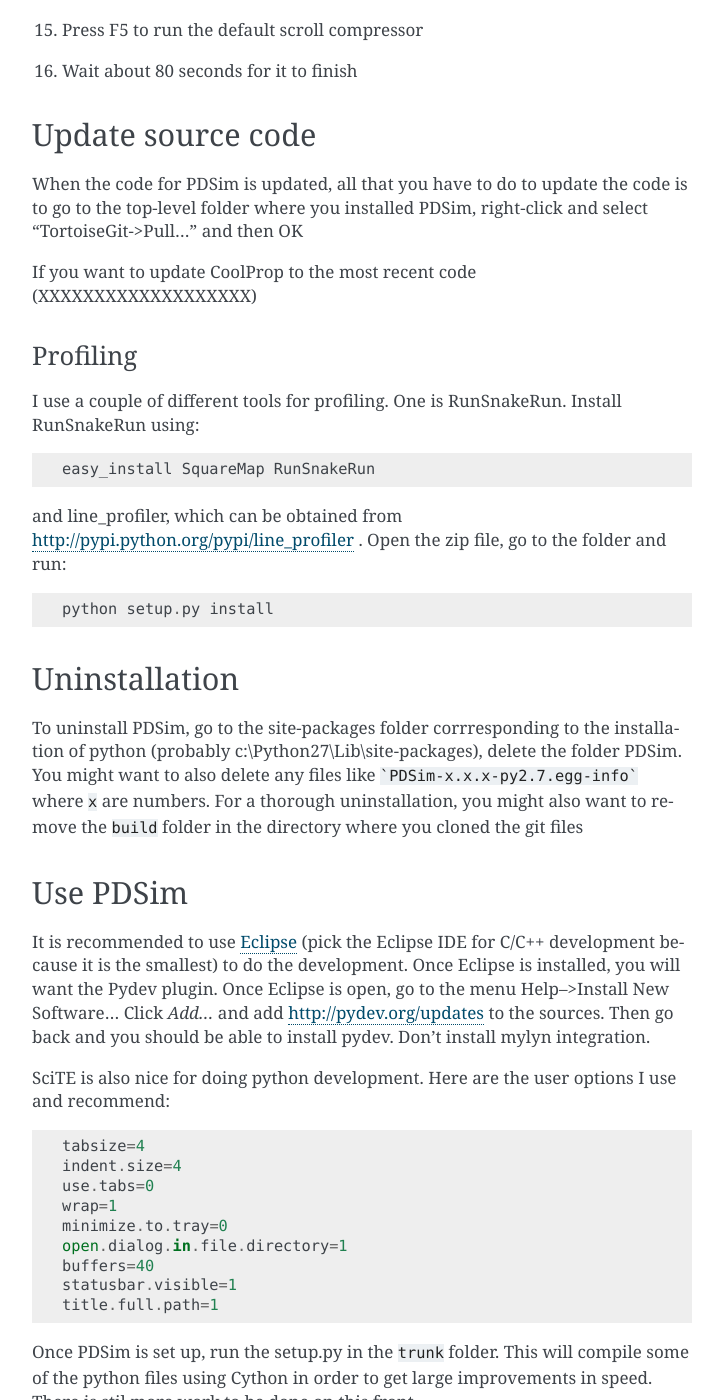
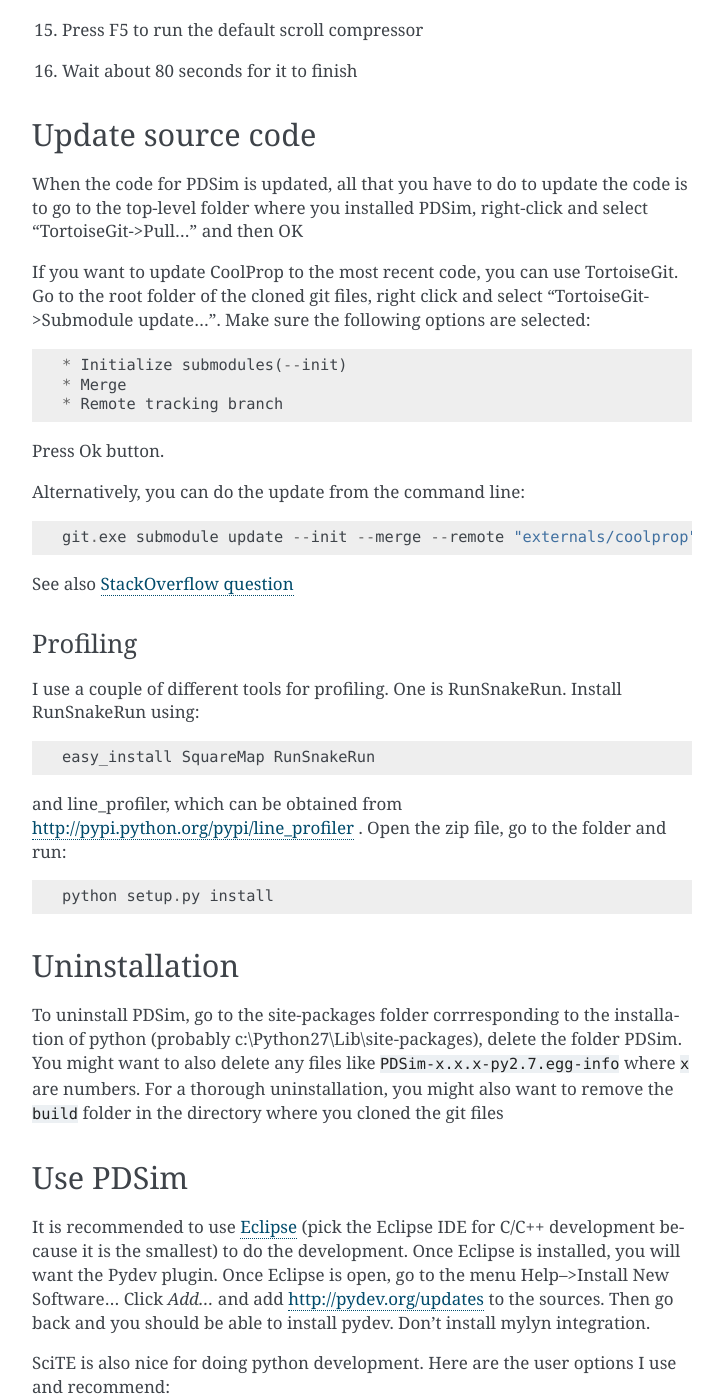
Before and after one commit to ibell/pdsim, a Sphinx documentation site: the page built from doc/install_build.rst, in a window 1280 px wide and 1400 px high, scrolled down 2541 px. Shown: the whole window, without its empty margins (388-1111 px from the left). Built offline with Sphinx 7.4.7, drawn with Linux system fonts in a browser that asks for light colours; formulas are drawn with MathJax 3.

Commit message:
Updated instructions for how to update coolprop
Signed-off-by: Ian Bell <ian.h.bell@gmail.com>

````diff
--- a/doc/install_build.rst
+++ b/doc/install_build.rst
@@ -109,10 +109,22 @@
 #. Wait about 80 seconds for it to finish
 
 Update source code
-===========
+==================
 When the code for PDSim is updated, all that you have to do to update the code is to go to the top-level folder where you installed PDSim, right-click and select "TortoiseGit->Pull..." and then OK
 
-If you want to update CoolProp to the most recent code (XXXXXXXXXXXXXXXXXXX)
+If you want to update CoolProp to the most recent code, you can use TortoiseGit.  Go to the root folder of the cloned git files, right click and select "TortoiseGit->Submodule update...". Make sure the following options are selected::
+
+* Initialize submodules(--init)
+* Merge
+* Remote tracking branch
+
+Press Ok button.
+
+Alternatively, you can do the update from the command line::
+
+    git.exe submodule update --init --merge --remote "externals/coolprop"
+
+See also `StackOverflow question <http://stackoverflow.com/questions/16058917/pulling-git-submodules-with-tortoisegit>`_
 
 Profiling
 ---------
@@ -128,9 +140,11 @@
 Uninstallation
 ==============
 
-To uninstall PDSim, go to the site-packages folder corrresponding to the installation of python (probably c:\\Python27\\Lib\\site-packages), delete the folder PDSim.  You might want to also delete any files like ```PDSim-x.x.x-py2.7.egg-info``` where ``x`` are numbers.  For a thorough uninstallation, you might also want to remove the ``build`` folder in the directory where you cloned the git files
+To uninstall PDSim, go to the site-packages folder corrresponding to the installation of python (probably c:\\Python27\\Lib\\site-packages), delete the folder PDSim.  You might want to also delete any files like ``PDSim-x.x.x-py2.7.egg-info`` where ``x`` are numbers.  For a thorough uninstallation, you might also want to remove the ``build`` folder in the directory where you cloned the git files
 
 .. _Use-PDSim:
+
+
 
 Use PDSim
 =========
````
